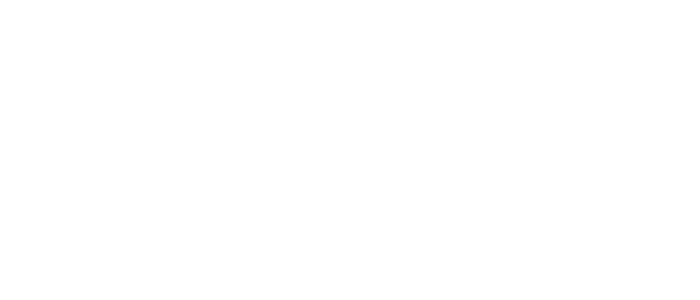
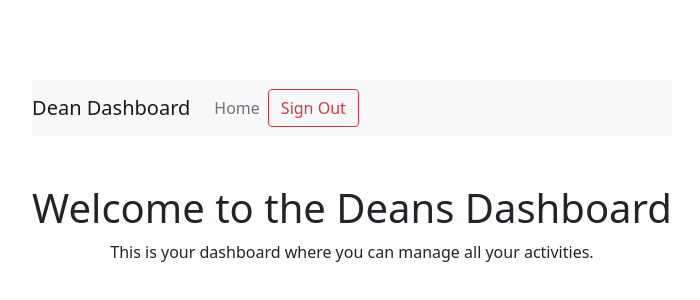
Before and after one commit to hamzaasiddiqui/timetable-and-teacher-appointment-system, a React (Vite) app in the folder frontend/: page /dean_home in a window 1280 px wide. Before the commit this address had no page. Shown: the part 220-520 px from the top of the page, without its empty margins (288-988 px from the left). Built offline with nearby package versions, Linux system fonts and the light colour scheme.

Commit message:
Made Dean Dashboard

```diff
--- a/frontend/src/App.jsx
+++ b/frontend/src/App.jsx
@@ -5,6 +5,7 @@
 import DeanLogin from './Pages/DeanLogin';
 import CoordinatorLogin from './Pages/CoordinatorLogin';
 import FacultyLogin from './Pages/FacultyLogin';
+import DeanHome from './Pages/DeanHome';
 
 
 
@@ -17,7 +18,7 @@
         <Route path="/dean_login" element={<DeanLogin />} />
         <Route path="/coordinator_login" element={<CoordinatorLogin />} />
         <Route path="/faculty_login" element={<FacultyLogin />} />
-
+        <Route path="/dean_home" element={<DeanHome />} />
       </Routes>
     </Router>
   )
--- /dev/null
+++ b/frontend/src/Pages/DeanHome.jsx
@@ -0,0 +1,40 @@
+import { useNavigate } from 'react-router-dom';
+
+function DeanHome() {
+    const navigate = useNavigate();
+
+    const handleSignOut = () => {
+        // Clear authentication data
+        localStorage.removeItem('authToken'); // Assuming you store a token named 'authToken'
+        localStorage.removeItem('user'); // Clear user data if stored
+
+        // Redirect to login page or home page
+        navigate('/dean_login'); // Adjust the route as necessary
+    };
+
+    return (
+        <div className="container">
+            <nav className="navbar navbar-expand-lg navbar-light bg-light">
+                <a className="navbar-brand" href="#">Dean Dashboard</a>
+                <div className="collapse navbar-collapse">
+                    <ul className="navbar-nav mr-auto">
+                        <li className="nav-item active">
+                            <a className="nav-link" href="#">Home</a>
+                        </li>
+                        {/* Additional links */}
+                    </ul>
+                    <button onClick={handleSignOut} className="btn btn-outline-danger">
+                        Sign Out
+                    </button>
+                </div>
+            </nav>
+            {/* Content of the page */}
+            <div className="mt-5">
+                <h1>Welcome to the Deans Dashboard</h1>
+                <p>This is your dashboard where you can manage all your activities.</p>
+            </div>
+        </div>
+    );
+}
+
+export default DeanHome;
--- a/frontend/src/Pages/DeanLogin.jsx
+++ b/frontend/src/Pages/DeanLogin.jsx
@@ -1,14 +1,15 @@
-import { useState } from "react"
-import axios from 'axios'
+import { useState } from "react";
+import { useNavigate } from 'react-router-dom';  // Import useNavigate from react-router-dom
 
 export default function DeanLogin() {
   const [deanID, setDeanID] = useState('');
   const [password, setPassword] = useState('');
-  const [error, setError] = useState('')
+  const [error, setError] = useState('');
+  const navigate = useNavigate();  // Create an instance of useNavigate
 
   const handleLogin = async (event) => {
         event.preventDefault();
-        console.log('handleLogin called')
+        console.log('handleLogin called');
 
         fetch('http://localhost:80/controller/login.php', {
           method: 'POST',
@@ -23,15 +24,17 @@
         .then(data => {
           if (data.message === "Login successful") {
             console.log("Login Success:", data);
+            localStorage.setItem('authToken', data.token);
+            navigate('/dean_home');  // Redirect to Dean Home page
           } else {
+            setError("Login Failed: " + data.message);  // Update error state
             console.log("Login Failed:", data.message);
           }
         })
         .catch(error => {
+          setError("Login error: Server error or connection issue.");
           console.error("Login error:", error);
         });
-
-
     };
 
   return (
@@ -64,16 +67,13 @@
             Log In
           </button>
         </div>
-        <p className="forgot-password text-right">
-          Forgot <a href="#">password?</a>
-        </p>
+        {error && <p>{error}</p>}
       </form>
-      {error && <p>{error}</p>}
       <div className="d-flex mt-5">
         <a type="button" href="/" className="btn btn-info">Student Login</a>
         <a type="button" href="/coordinator_login" className="btn btn-info mx-2">Coordinator Login</a>
         <a type="button" href="/faculty_login" className="btn btn-info">Faculty Login</a>
       </div>
     </>
-  )
-  }
+  );
+}
```
